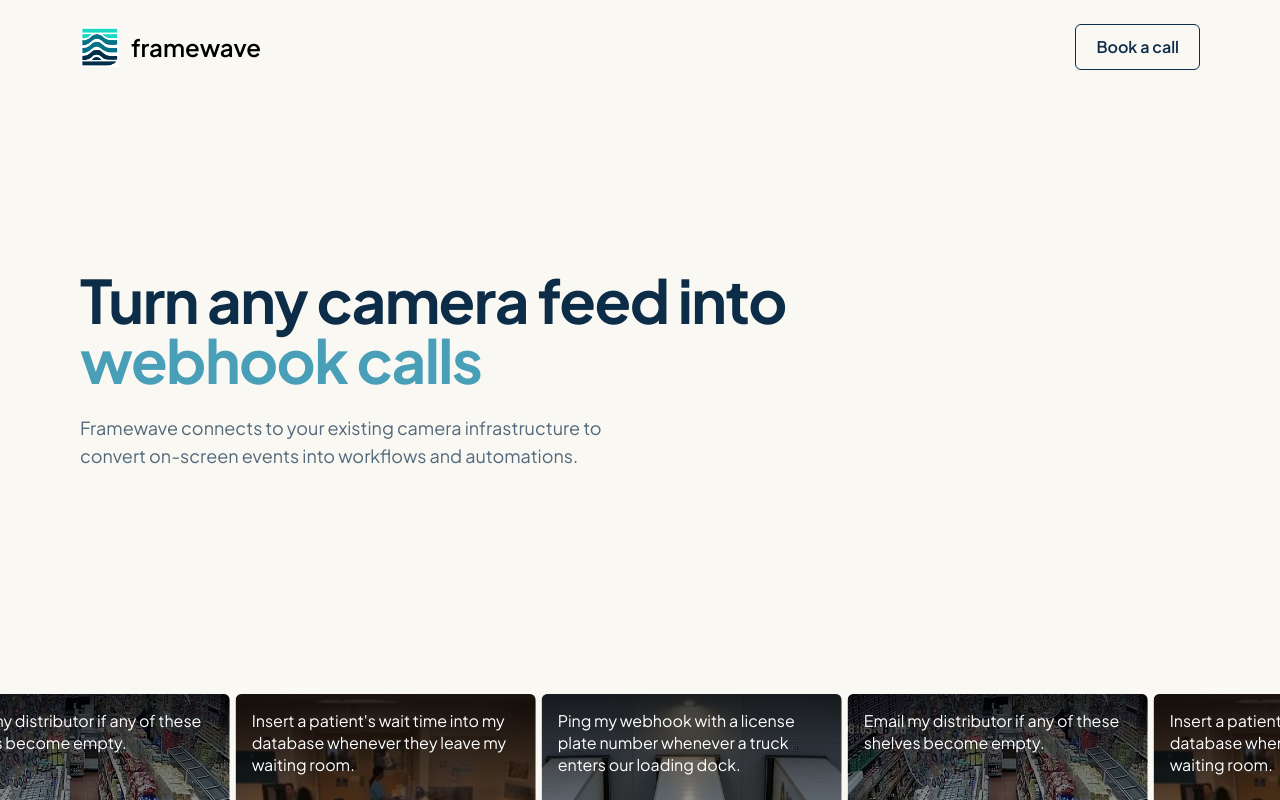
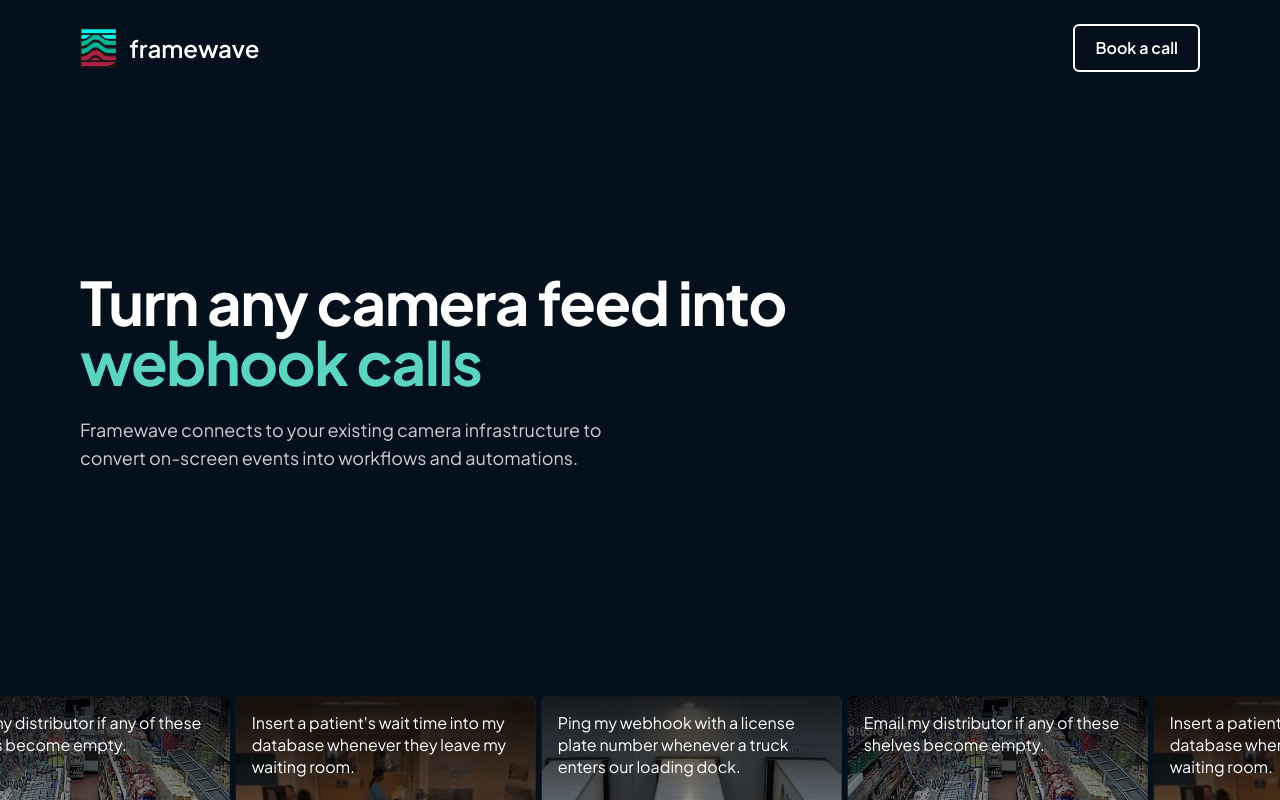
Before and after one commit to ntlind/ntlind.github.io, a React (Vite) app: page / in a window 1280 px wide. Shown: the top 800 px of the page. Built offline with nearby package versions, Linux system fonts and the light colour scheme.

Commit message:
add dark mode, fix responsiveness for mobile

```diff
--- a/src/App.jsx
+++ b/src/App.jsx
@@ -1,3 +1,4 @@
+import { useState, useEffect } from 'react'
 import Header from './components/Header'
 import Hero from './components/Hero'
 import Carousel from './components/Carousel'
@@ -8,11 +9,34 @@ import CallToAction from './components/CallToAction'
 import Footer from './components/Footer'
 
 function App() {
+  const [hasScrolled, setHasScrolled] = useState(false)
+
+  useEffect(() => {
+    const handleScroll = () => {
+      // Check if user has scrolled past viewport height
+      const scrollPosition = window.scrollY
+      const viewportHeight = window.innerHeight
+
+      if (scrollPosition > viewportHeight && !hasScrolled) {
+        setHasScrolled(true)
+      } else if (scrollPosition <= viewportHeight && hasScrolled) {
+        setHasScrolled(false)
+      }
+    }
+
+    window.addEventListener('scroll', handleScroll)
+    return () => window.removeEventListener('scroll', handleScroll)
+  }, [hasScrolled])
+
   return (
-    <div className="min-h-screen bg-eggshell">
-      <Header />
+    <div
+      className={`min-h-screen transition-colors duration-500 ${
+        hasScrolled ? 'bg-eggshell' : 'bg-dark'
+      }`}
+    >
+      <Header isLightMode={!hasScrolled} />
       <main>
-        <Hero />
+        <Hero isLightMode={!hasScrolled} />
         <Carousel />
         <Benefits />
         <Steps />
--- a/src/components/Benefits.jsx
+++ b/src/components/Benefits.jsx
@@ -43,7 +43,7 @@ function BenefitTile({ benefit, isHovered, onHover, onLeave, position }) {
       className={`
         bg-white rounded-10 p-6 md:p-8
         flex flex-col
-        cursor-pointer
+        md:cursor-pointer
         h-full
       `}
       onMouseEnter={onHover}
@@ -76,10 +76,10 @@ function BenefitTile({ benefit, isHovered, onHover, onLeave, position }) {
       {/* Spacer to push content to bottom */}
       <div className="flex-1" />
 
-      {/* Content container with fade animations */}
+      {/* Content container with fade animations on desktop, static on mobile */}
       <div
         className={`
-          ${showText
+          md:${showText
             ? 'opacity-100 translate-y-0 transition-all duration-300'
             : 'opacity-0 translate-y-4 transition-none'
           }
@@ -90,11 +90,12 @@ function BenefitTile({ benefit, isHovered, onHover, onLeave, position }) {
           {benefit.title}
         </h3>
 
-        {/* Description - shown on hover */}
+        {/* Description - shown on hover on desktop, always shown on mobile */}
         <div
           className={`
-            overflow-hidden transition-all duration-350
-            ${isHovered ? 'max-h-48 mt-3' : 'max-h-0 mt-0'}
+            mt-3 md:mt-0
+            md:overflow-hidden md:transition-all md:duration-350
+            ${isHovered ? 'md:max-h-48 md:mt-3' : 'md:max-h-0'}
           `}
         >
           <p className="text-body text-dark/70">
@@ -127,7 +128,23 @@ function Benefits() {
         Benefits
       </p>
 
-      <div className="flex flex-col gap-1">
+      {/* Mobile: Stack vertically with no animations */}
+      <div className="flex flex-col gap-4 md:hidden">
+        {benefits.map(benefit => (
+          <div key={benefit.id} className="h-auto">
+            <BenefitTile
+              benefit={benefit}
+              isHovered={false}
+              onHover={() => {}}
+              onLeave={() => {}}
+              position=""
+            />
+          </div>
+        ))}
+      </div>
+
+      {/* Desktop: Keep the animated grid layout */}
+      <div className="hidden md:flex flex-col gap-1">
         <div
           className="flex gap-1"
           style={{
--- a/src/components/CallToAction.jsx
+++ b/src/components/CallToAction.jsx
@@ -25,9 +25,14 @@ function CallToAction() {
           Let's put computer vision to work for you.
         </h2>
 
-        <button className="text-button px-8 py-3 rounded-10 border-2 border-white text-white bg-transparent hover:bg-white hover:text-primary transition-colors duration-200">
+        <a
+          href="https://calendar.app.google/Yqs7KNcNVkdHw9hF6"
+          target="_blank"
+          rel="noopener noreferrer"
+          className="text-button px-8 py-3 rounded-10 border-2 border-white text-white bg-transparent hover:bg-white hover:text-primary transition-colors duration-200 inline-block"
+        >
           Schedule time with Nick and Marwan
-        </button>
+        </a>
       </div>
     </section>
   )
--- a/src/components/Header.jsx
+++ b/src/components/Header.jsx
@@ -1,4 +1,4 @@
-function Header() {
+function Header({ isLightMode = false }) {
   const basePath = import.meta.env.BASE_URL
 
   return (
@@ -7,17 +7,29 @@ function Header() {
         {/* Logo */}
         <div className="flex items-center gap-3">
           <img
-            src={`${basePath}logos/main.png`}
+            src={`${basePath}logos/${isLightMode ? 'dark' : 'main'}.png`}
             alt="Framewave"
-            className="h-8 md:h-10 w-auto"
+            className="h-8 md:h-10 w-auto transition-opacity duration-500"
           />
-          <span className="text-button text-black text-xl md:text-2xl">framewave</span>
+          <span className={`text-button text-xl md:text-2xl transition-colors duration-500 ${
+            isLightMode ? 'text-white' : 'text-black'
+          }`}>
+            framewave
+          </span>
         </div>
 
-        {/* Book a call button */}
-        <button className="btn-primary">
+        <a
+          href="https://calendar.app.google/Yqs7KNcNVkdHw9hF6"
+          target="_blank"
+          rel="noopener noreferrer"
+          className={`text-button px-5 py-2.5 rounded-md border-2 transition-all duration-500 ${
+            isLightMode
+              ? 'border-white text-white hover:bg-white hover:text-dark'
+              : 'border-dark text-dark hover:bg-dark hover:text-white'
+          }`}
+        >
           Book a call
-        </button>
+        </a>
       </nav>
     </header>
   )
--- a/src/components/Hero.jsx
+++ b/src/components/Hero.jsx
@@ -10,15 +10,15 @@ const rotatingTexts = [
 
 const rotatingColors = [
   'text-accent',
-  `text-primary`,
-  'text-accent2',
-  'text-accent3',
-  'text-accent4',
-  'text-accent5',
-  'text-accent6',
+//   `text-primary`,
+//   'text-accent2',
+//   'text-accent3',
+//   'text-accent4',
+//   'text-accent5',
+//   'text-accent6',
 ]
 
-function Hero() {
+function Hero({ isLightMode = false }) {
   const [currentIndex, setCurrentIndex] = useState(0)
   const [isAnimating, setIsAnimating] = useState(false)
 
@@ -43,7 +43,9 @@ function Hero() {
     <section className="page-container py-12 md:py-20 lg:py-44">
       <div className="max-w-3xl">
         {/* Main headline */}
-        <h1 className="text-hero text-dark mb-6">
+        <h1 className={`text-hero mb-6 transition-colors duration-500 ${
+          isLightMode ? 'text-white' : 'text-dark'
+        }`}>
           Turn any camera feed into
           <br />
           <span
@@ -58,7 +60,9 @@ function Hero() {
         </h1>
 
         {/* Subheadline */}
-        <p className="text-body text-dark/70 max-w-xl">
+        <p className={`text-body max-w-xl transition-colors duration-500 ${
+          isLightMode ? 'text-white/80' : 'text-dark/70'
+        }`}>
           Framewave connects to your existing camera infrastructure
           to convert on-screen events into workflows and automations.
         </p>
--- a/src/components/Steps.jsx
+++ b/src/components/Steps.jsx
@@ -36,9 +36,16 @@ function StepCard({ step, index }) {
   const isImageLeft = step.imagePosition === 'left'
 
   return (
-    <div className={`flex flex-col ${isImageLeft ? 'md:flex-row' : 'md:flex-row-reverse'} items-center gap-8 md:gap-16 ${step.step === 1 ? 'pb-12 md:pb-20' : 'py-12 md:py-20'}`}>
-      {/* Image/Quote side */}
-      <div className="w-full md:w-1/2">
+    <div className={`flex flex-col ${isImageLeft ? 'md:flex-row' : 'md:flex-row-reverse'} items-center gap-4 md:gap-16 mb-16 md:mb-0 ${step.step === 1 ? 'md:pb-20' : 'md:py-20'}`}>
+      <div className={`w-full md:w-1/2 ${isImageLeft ? 'text-left' : 'text-left md:text-left'} order-1 md:order-${isImageLeft ? '2' : '1'}`}>
+        <p className="text-caption text-dark/50 mb-2">Step {step.step}</p>
+        <h3 className="text-hero text-dark mb-4">{step.title}</h3>
+        <p className="text-body text-dark/70 max-w-md">
+          {step.description}
+        </p>
+      </div>
+
+      <div className={`w-full md:w-1/2 order-2 md:order-${isImageLeft ? '1' : '2'}`}>
         {step.isQuote ? (
           <div className="rounded-10 p-8 md:p-12">
             <p className="text-heading text-primary italic text-center leading-relaxed">
@@ -53,15 +60,6 @@ function StepCard({ step, index }) {
           />
         )}
       </div>
-
-      {/* Text side */}
-      <div className={`w-full md:w-1/2 ${isImageLeft ? 'text-left' : 'text-left md:text-left'}`}>
-        <p className="text-caption text-dark/50 mb-2">Step {step.step}</p>
-        <h3 className="text-hero text-dark mb-4">{step.title}</h3>
-        <p className="text-body text-dark/70 max-w-md">
-          {step.description}
-        </p>
-      </div>
     </div>
   )
 }
@@ -69,11 +67,11 @@ function StepCard({ step, index }) {
 function Steps() {
   return (
     <section className="page-container py-12 md:py-20 lg:py-28">
-      <p className="text-caption text-dark/60 uppercase tracking-wider mb-8">
+      <p className="text-caption text-dark/60 uppercase tracking-wider mb-8 md:mb-8">
         How it works
       </p>
 
-      <div className="e">
+      <div className="">
         {steps.map((step, index) => (
           <StepCard key={step.step} step={step} index={index} />
         ))}
--- a/tailwind.config.js
+++ b/tailwind.config.js
@@ -6,7 +6,8 @@ export default {
       colors: {
         primary: "#2C7085",
         accent: "#5CD4C2",
-        dark: "#0C2C48",
+        darkaccent: "#0C2C48",
+        dark: "#04111c",
         accent2: "#4A9FB8",
         accent3: "#3DBAA3",
         accent4: "#1F5A6F",
```
